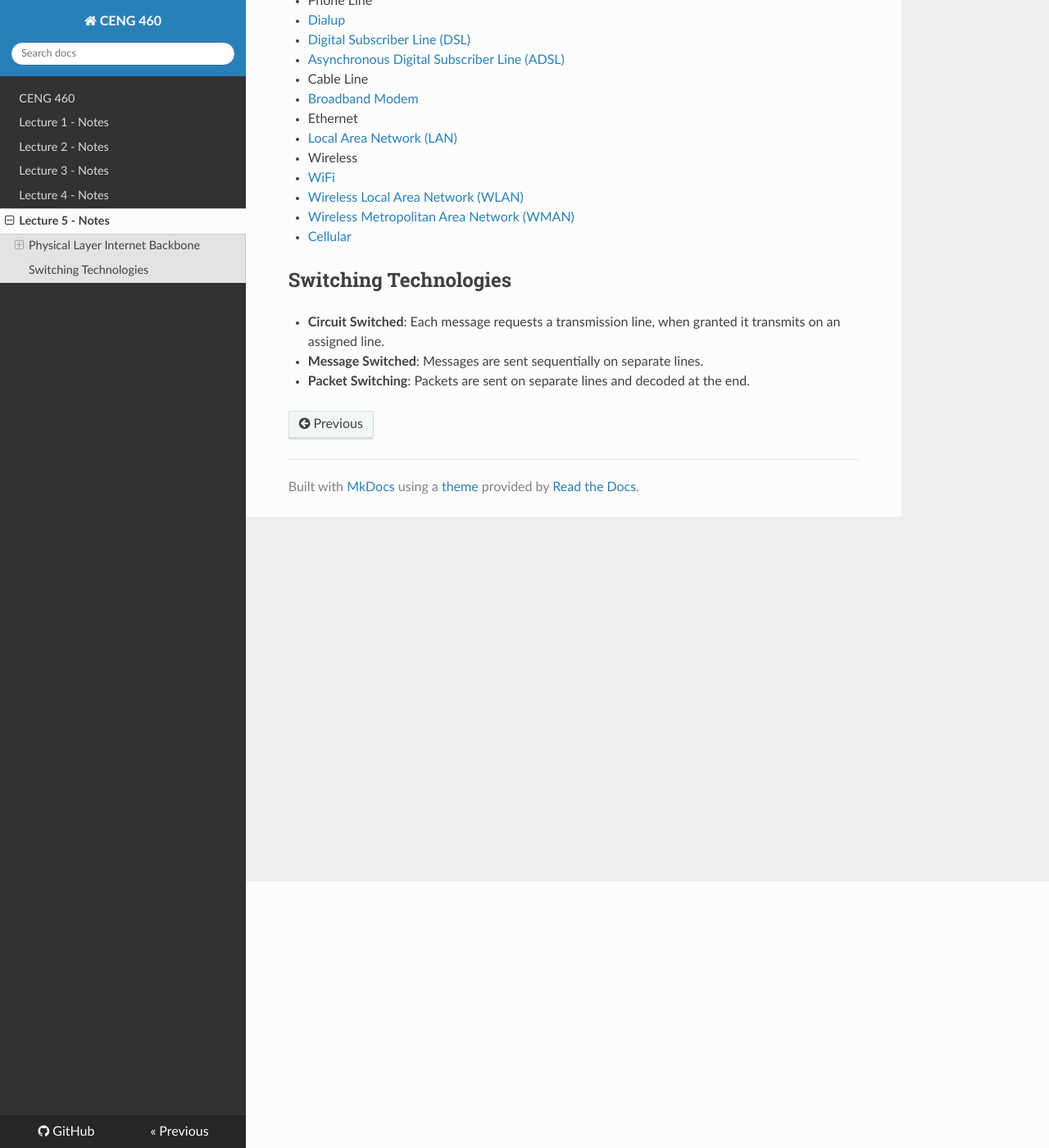
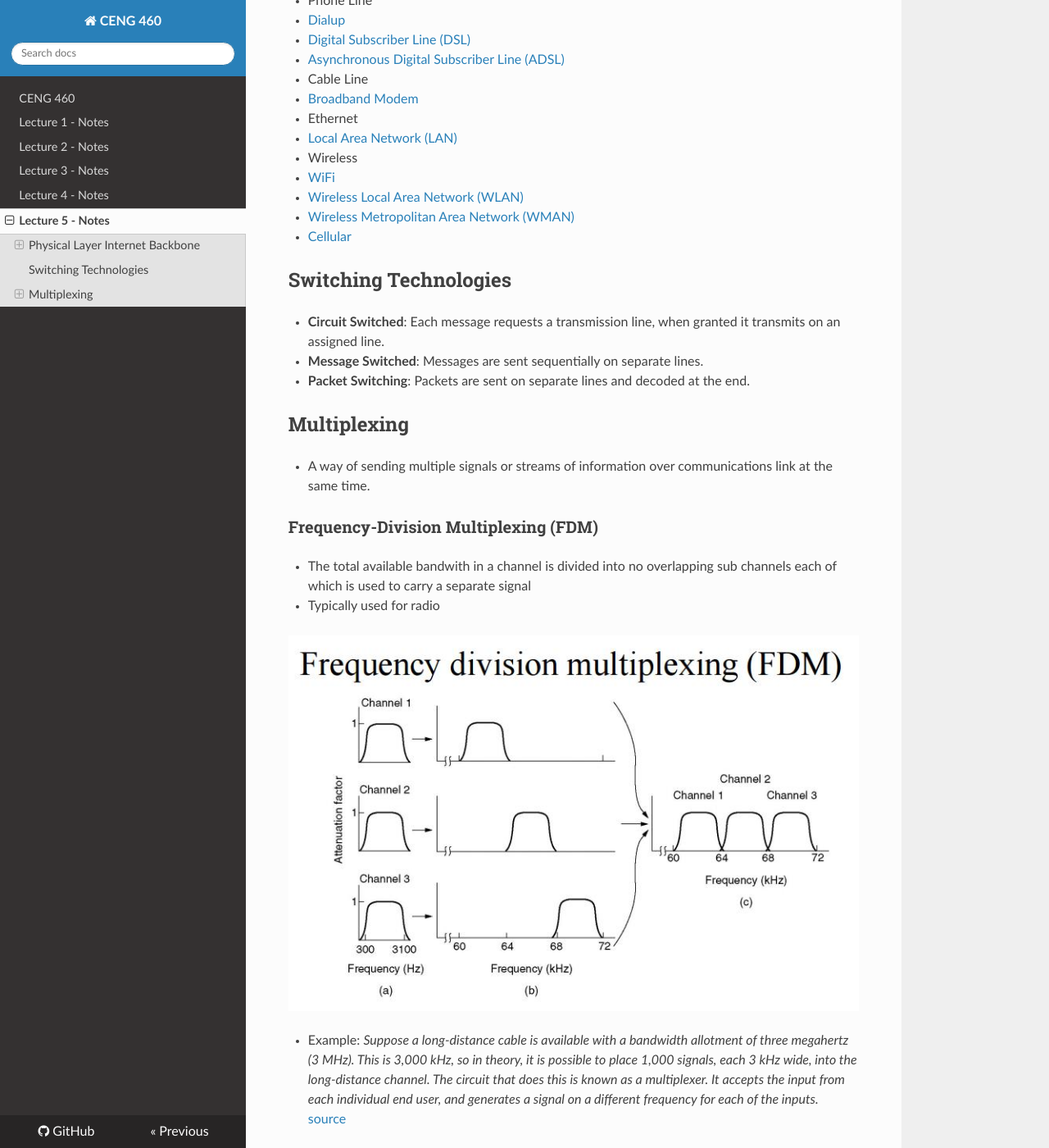
Before and after one commit to UVicNotes/CENG-460, an MkDocs documentation site: the page built from Notes/2016-01-18.md, in a window 1280 px wide and 1400 px high, scrolled down 325 px. Shown: the whole window at 82% size. Built offline with MkDocs 1.6.1, drawn with Linux system fonts in a browser that asks for light colours; nearby versions of some CDN libraries; some of the changed text lies outside the part shown.

Commit message:
Andrei's Notes Jan18th

```diff
--- a/Notes/2016-01-18.md
+++ b/Notes/2016-01-18.md
@@ -25,3 +25,34 @@
 * **Circuit Switched**: Each message requests a transmission line, when granted it transmits on an assigned line.
 * **Message Switched**: Messages are sent sequentially on separate lines.
 * **Packet Switching**: Packets are sent on separate lines and decoded at the end.
+
+## Multiplexing
+
+* A way of sending multiple signals or streams of information over communications link at the same time.
+
+### Frequency-Division Multiplexing (FDM)
+* The total available bandwith in a channel is divided into no overlapping sub channels each of which is used to carry a separate signal
+* Typically used for radio
+
+![Frequency-Division Multiplexing](img/FDM.jpeg)
+
+* Example: _Suppose a long-distance cable is available with a bandwidth allotment of three megahertz (3 MHz). This is 3,000 kHz, so in theory, it is possible to place 1,000 signals, each 3 kHz wide, into the long-distance channel. The circuit that does this is known as a multiplexer. It accepts the input from each individual end user, and generates a signal on a different frequency for each of the inputs._
+[source](http://searchnetworking.techtarget.com/definition/frequency-division-multiplexing)
+
+### Wavelength Division Multiplexing (WDM)
+* Multiplexing is done by using different wavelengths (colors) of light as the sub channels.
+
+![Wavelength Division Mulitiplexing](img/WDM.jpeg)
+
+* WDM is multiplexing for optical channels
+
+### Time-Division Multiplexing (TDM)
+
+* Synchronized switches at each end of the transmission line multiplex and demultiplex the streams of data so that each signal appears on the line only a fraction of time in an alternating pattern.
+
+![Time Division Mulitiplexing](img/TDM.jpeg)
+
+* In the image, when 4 streams are multiplexed using TDM the bits from any particular stream are spaced apart at interval of 4. So bits at `4*i` (`i` is an integer), Come from stream 1 and `4*i + 1` come from stream 2 and so on.
+
+### Internet Backbone
+- TO DO
```
Also changed, not shown: Notes/2016-01-14.md (+0 -1 lines), Notes/2016-01-07.md (line endings or trailing spaces), Notes/img/FDM.jpeg (added), Notes/img/TDM.jpeg (added), Notes/img/WDM.jpeg (added).
